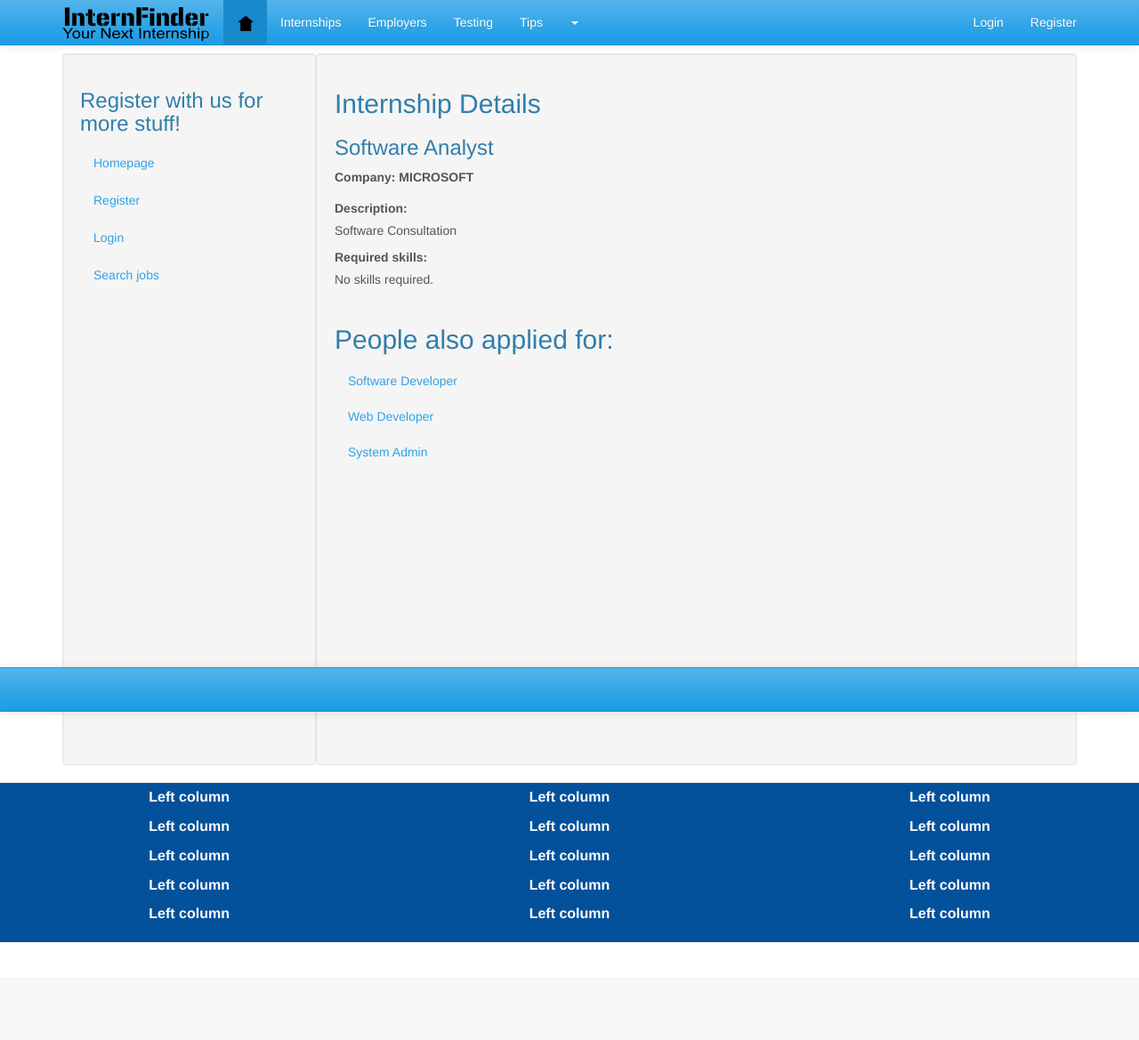
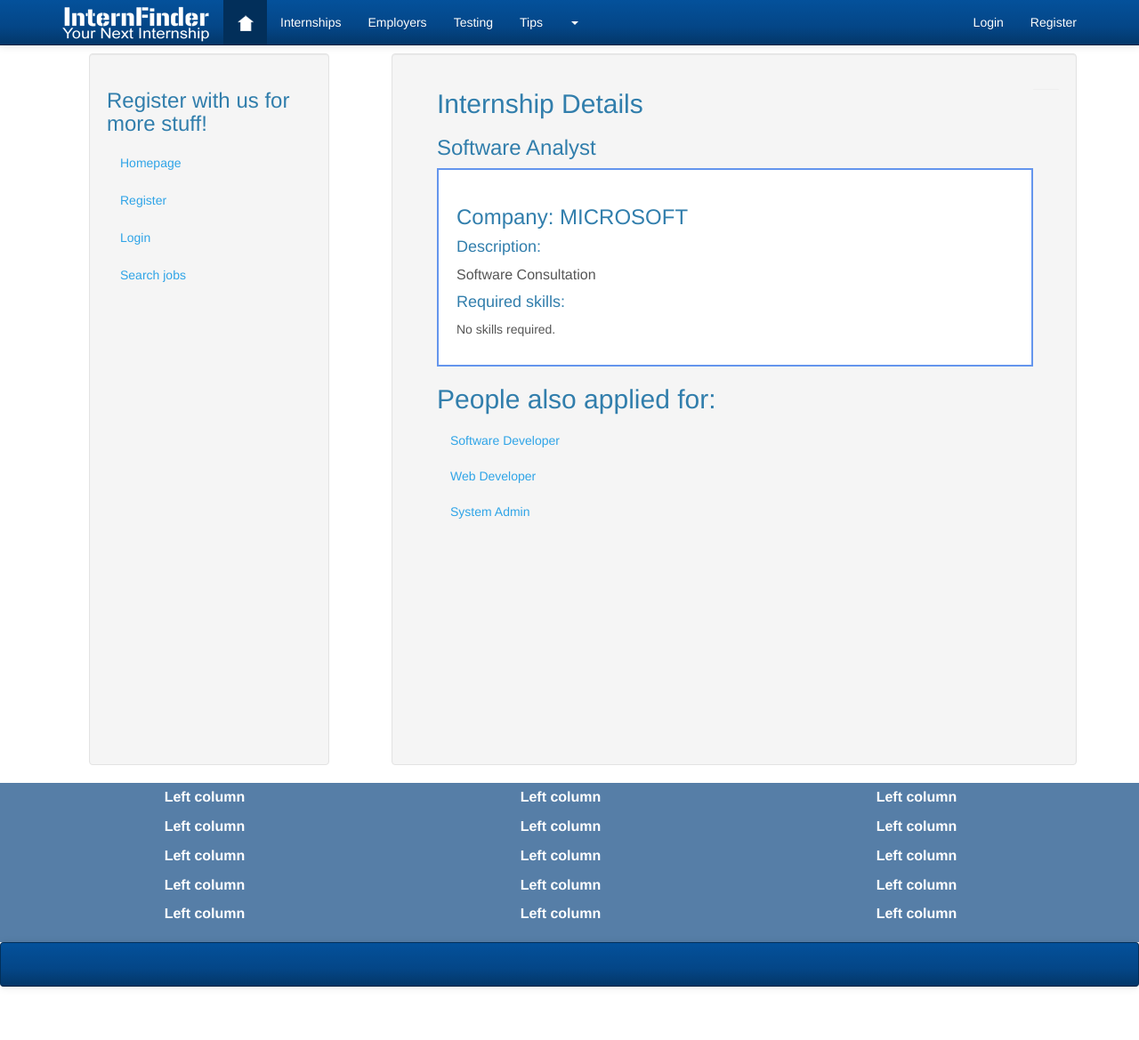
Before and after one commit to ITech-BYTE/Internship-Finder, a Django app: page /intern/offer/4/ in a window 1280 px wide. Shown: the whole page at 89% size. Before the commit the page ends 1059 px from the top, so only its background shows below. Run offline with Django 3.2, Linux system fonts and the light colour scheme; data comes from the database, SQL or seed files in the repository; both versions use the stored data as it was after the commit; parts of the project's set-up code (start-up, migrations or seed data) failed here and were passed over.

Commit message:
design update

```diff
--- a/ifinder_main/forms.py
+++ b/ifinder_main/forms.py
@@ -46,8 +46,8 @@ class CompanyForm(forms.ModelForm):
 
 
 class InternshipForm(forms.ModelForm):
-    job_name = forms.CharField(max_length=200, help_text="Please enter the name of your internship.", widget=forms.TextInput(attrs={'class':'form-control'}))
-    job_description = forms.CharField(help_text="Please enter the description.", widget=forms.Textarea(attrs={'class': 'form-control'}))
+    job_name = forms.CharField(max_length=200, help_text="Please enter the name of your internship.", widget=forms.TextInput(attrs={'class':'form-control', 'size': 68}))
+    job_description = forms.CharField(help_text="Please enter the description.", widget=forms.Textarea(attrs={'class': 'form-control','cols' : '70'}))
     skills = forms.ModelMultipleChoiceField(help_text="Please select the skills desired for this position.", queryset=Skill.objects.all(), widget=forms.CheckboxSelectMultiple())
 
     class Meta:
--- a/templates/base.html
+++ b/templates/base.html
@@ -14,7 +14,7 @@
 
 
 
-<nav class="navbar navbar-default navbar-fixed-top" role="navigation">
+<nav class="navbar navbar-inverse navbar-fixed-top" role="navigation">
 
     <div class="container">
         <!-- Brand and toggle get grouped for better mobile display -->
@@ -125,9 +125,8 @@
                                 <p class = "navbar-text pull-left"></p>
 
                         </div>-->
-   <div class="container-fluid" style="padding-bottom: 10px; background-color:#04519b;">
+<div class="container-fluid" style="padding-bottom: 10px; background-color:#567ea7;">
 
-<div class="row-fluid"  ">
     <div class="span4" style="color:#FFFFFF; font-size: 16px; font-weight:900; padding-top: 5px; text-align:center; ">
         <p>Left column</p>
         <p>Left column</p>
@@ -154,15 +153,11 @@
 </div>
 
 
-<nav class="navbar navbar-default navbar-fixed-bottom"  style="height: 5px;" role="navigation">
+<div class="navbar navbar-inverse"  style="height: 5px;" role="navigation">
 
     <div class="container-fluid" style="height: 10px;">
-
-
-
-
     </div>
-</nav>
+</div>
 
 <script src="{% static 'js/jquery-2.1.0.min.js' %}"></script>
 <script src="{% static 'js/bootstrap.min.js' %}"></script>
--- a/templates/base_with_navbar.html
+++ b/templates/base_with_navbar.html
@@ -4,8 +4,7 @@
 
 {% block body_block %}
 
-
-<div class="well sidebar-nav col-lg-3 pull-left" style="min-height: 800px;">
+<div class="well sidebar-nav span3 pull-left" style="min-height: 800px;">
 {% if user_type == 0 %}
     {% include 'navbar_unregistered.html' %}
 {% elif user_type == 1 %}
@@ -16,8 +15,8 @@
 </div>
 
 
-<div class="well sidebar-nav col-lg-9 pull-right" style="min-height: 800px; padding-left: 20px;">
-{% block content_block %} Something is wrong :( {% endblock %}
+<div class="well sidebar-nav span8 pull-right" style="min-height: 800px; padding-left: 20px;">
+{% block content_block %} Something is wrong {% endblock %}
 </div>
 
 {% endblock %}
--- a/templates/intern/navbar_intern.html
+++ b/templates/intern/navbar_intern.html
@@ -1,6 +1,6 @@
 
 <ul class="nav nav-pills nav-stacked">
-  <li class="active"><a href="/profile/">My profile</a></li>
+  <li><a href="/profile/">My profile</a></li>
     <li><a href="/intern/applications/">My applications</a></li>
   <li><a href="/search/">Search</a></li>
   <li><a href="/intern/recommend/">Recommended for me</a></li>
--- a/templates/intern/offer.html
+++ b/templates/intern/offer.html
@@ -10,6 +10,7 @@
 
     <!-- Check if internship exists and show details -->
     {% if internship %}
+        <div class="span7">
             {% if just_applied %}
                 <h2> You have successfully applied for this internship. </h2>
                 <hr/>
@@ -17,11 +18,20 @@
 
 
             <h2> Internship Details </h2>
+
             <h3> {{ internship.job_name }}</h3>
-        <p><label> Company: {{ company.company_name }}</label></p>
-        <label> Description: </label>
-        <p> {{ internship.job_description }}</p>
-        <label> Required skills: </label>
+
+        </div>
+
+
+        <div class="span7" style="border-style:solid; border-width:2px; border-color: cornflowerblue; padding: 20px; background-color: #ffffff;">
+            <p><h3> Company: {{ company.company_name }}</h3></p>
+
+
+
+            <h4> Description: </h4>
+            <p style="font-size: 16px;"> {{ internship.job_description }}</p>
+            <h4> Required skills: </h4>
 
             <!-- Print required skill list if there is any -->
             {% if skills %}
@@ -36,25 +46,35 @@
                 <p> No skills required.</p>
             {%  endif %}
 
+        </div>
+
+        <div class="pull-left">
             <!-- Show apply link if the user is logged in as an intern -->
             {% if user_type == 2 %}
+                <div class="span7">
                 {% if has_applied %}
+                    <hr>
                     <p> You have already applied for this internship. </p>
                 {% else %}
                     <form action="/intern/offer/{{ internship.id }}/" method="post">
                         {% csrf_token %}
 
-                    <input type="submit" onclick="return confirm('Are u sure you want to apply?')" value="Apply" />
+                        <hr>
+                        <input class="btn btn-primary" type="submit" onclick="return confirm('Are u sure you want to apply?')" value="Apply" />
+
                     </form>
                 {% endif %}
             {% endif %}
+            </div>
 
             <hr/>
 
+            <div class="span7">
                 <h2> People also applied for: </h2>
                 {% include 'joblist.html' with job_list=recommendations %}
-
+            </div>
             <!-- Notify the user if the internship does not exit -->
+        </div>
     {% else %}
         <p> Internship missing </p>
     {% endif %}
--- a/templates/register.html
+++ b/templates/register.html
@@ -17,8 +17,9 @@
         {% if registered %}
             {% if user_type == 0 %}
                 <strong>Thank you for registering!</strong>
-                <p>
-                    <a href="/login/"> You can now log in here</a>
+                <hr>
+                <p>You can now log in
+                    <a href="/login/" class="btn btn-primary"> Log in</a>
                 </p>
             {% else %}
                 <strong>Successfully changed your data. </strong>
```
Also changed, not shown: templates/company/company_jobs.html (+8 -5 lines), templates/company/intern_applicants_list.html (+12 -5 lines), templates/company/job_profile.html (+7 -2 lines), templates/login.html (+18 -5 lines), ifinder.db, static/img/home_icon.png, static/img/logo.png, 1 other file. Lines whose indentation alone changed are shown as unchanged.
